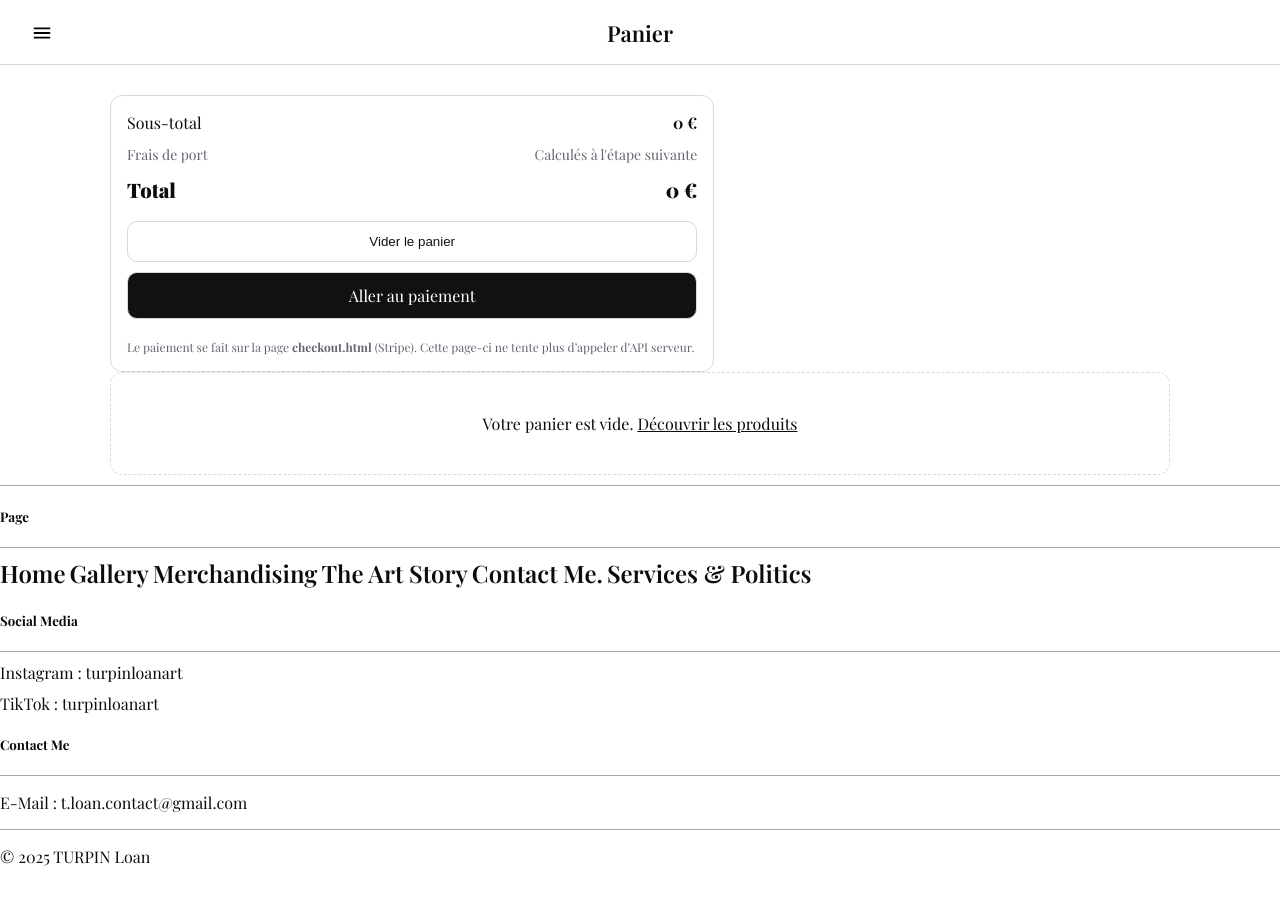
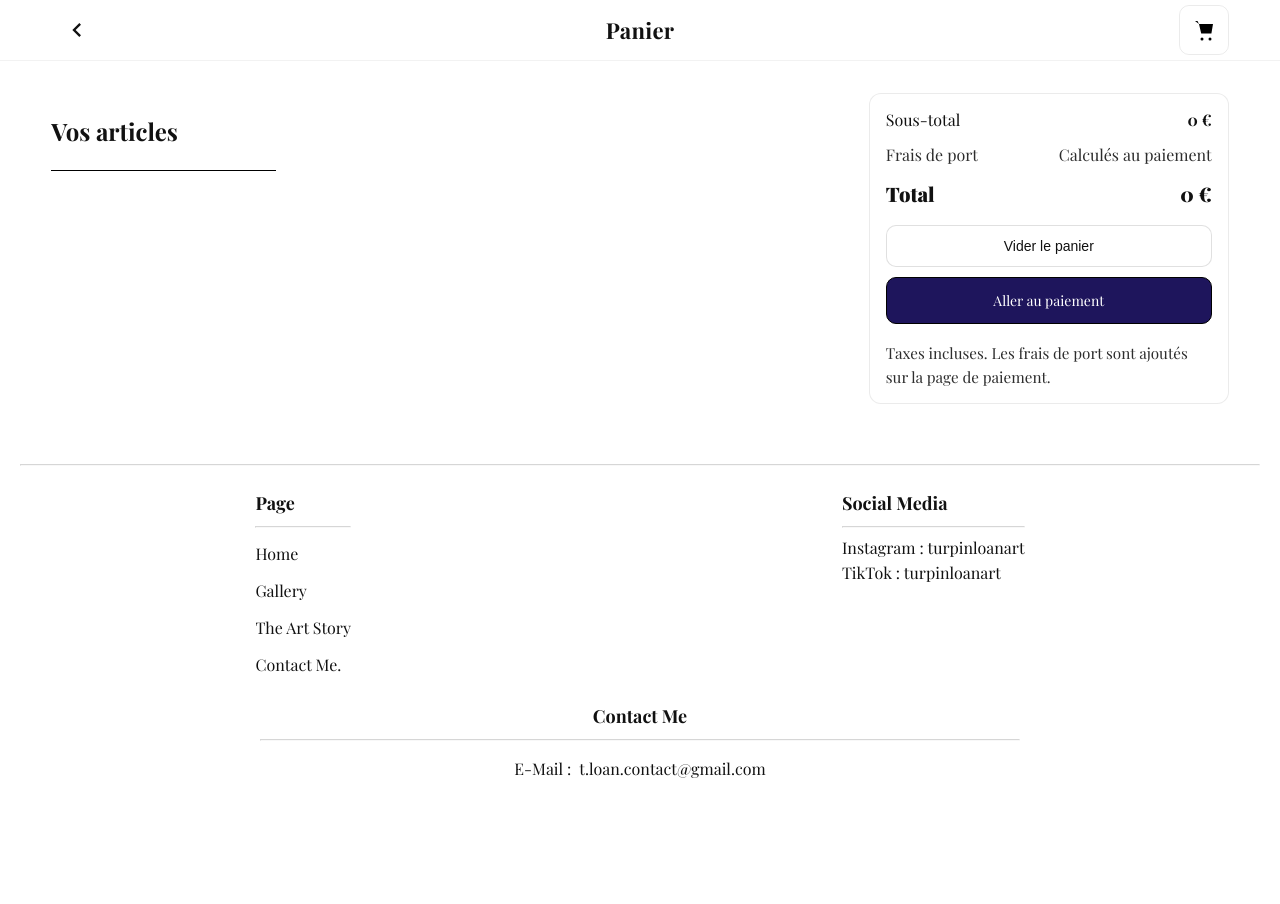
Before and after one commit to Loan881/turpinloandev, a plain HTML site: page panier.html in a window 1280 px wide. After the commit the page ends 800 px from the top, so only its background shows below. Drawn offline with nearby package versions, Linux system fonts and the light colour scheme; a web font is replaced by a local one.

Commit message:
Update panier.html

```diff
--- a/panier.html
+++ b/panier.html
@@ -2,170 +2,211 @@
 <html lang="fr">
 <head>
   <meta charset="utf-8" />
+  <title>Panier</title>
   <meta name="viewport" content="width=device-width, initial-scale=1" />
-  <title>Panier</title>
 
-  <!-- Favicons (optionnel) -->
-  <link rel="icon" href="favicon.ico" sizes="any">
-  <link rel="icon" type="image/png" href="favicon-32.png" sizes="32x32">
-  <link rel="icon" type="image/png" href="favicon-16.png" sizes="16x16">
-  <link rel="apple-touch-icon" href="apple-touch-icon.png">
-
-  <!-- Police Playfair Display -->
-  <link rel="preconnect" href="https://fonts.googleapis.com" crossorigin>
+  <!-- Font -->
+  <link rel="preconnect" href="https://fonts.googleapis.com">
   <link rel="preconnect" href="https://fonts.gstatic.com" crossorigin>
-  <link href="https://fonts.googleapis.com/css2?family=Playfair+Display:wght@100;400;600;700;900&display=swap" rel="stylesheet">
+  <link href="https://fonts.googleapis.com/css2?family=Playfair+Display:wght@300;400;500;600;700;900&display=swap" rel="stylesheet">
 
   <style>
-    :root{ --bg:#0f1014; --ink:#0b0c10; --paper:#ffffff; --muted:#636570; --line:#d7d9e0; --accent:#222; --radius:16px; --container: 1100px; --pad-x: 20px; }
-    *{ box-sizing:border-box; }
-    html,body{ height:100%; }
-    body{ margin:0; font-family: "Playfair Display", serif; background: var(--paper); color: var(--ink); }
-    img{ max-width:100%; display:block; }
-    a{ color: inherit; text-decoration: none; }
-    .container{ width:100%; max-width: var(--container); margin: 0 auto; padding-left: var(--pad-x); padding-right: var(--pad-x); }
+    :root{
+      --bg:#ffffff;
+      --bg-alt:#f7f7f7;
+      --text:#111111;
+      --muted:#2d2d2d;
+      --border:#000000;
+      --accent:#1E155C;
+      --accent-2:#181451;
+    }
 
-    /* Appbar */
-    .appbar{ position:sticky; top:0; z-index:20; background: var(--paper); border-bottom: 1px solid var(--line); width: 100%; }
-    .bar{ height:64px; display:grid; grid-template-columns:1fr auto 1fr; align-items:center; padding:0 var(--pad-x); }
-    .title{ font-weight: 600; font-size: 22px; text-align:center }
-    .icon-btn{ width:44px; height:44px; display:inline-grid; place-items:center; border-radius:50%; border:1px solid transparent; cursor:pointer; }
-    .icon-btn:hover{ background:#f2f3f7; border-color:#e6e8ef }
-    .icon-btn svg{ width:22px; height:22px; fill:#000 }
-    .left{ display:flex; gap:6px; align-items:center }
-    .right{ justify-self:end }
+    *{box-sizing:border-box}
+    html,body{height:100%; overflow-x:hidden}
+    body{
+      margin:0; font-family:"Playfair Display", serif;
+      color:var(--text); background:var(--bg); line-height:1.55;
+    }
+    img{max-width:100%; height:auto; display:block}
+    a{color:inherit; text-decoration:none}
+    .container{width:min(1200px, 92%); margin-inline:auto}
 
-    /* Drawer */
-    .drawer{ position:fixed; inset:0 auto 0 0; width:320px; background:#fff; border-right:1px solid var(--line); transform: translateX(-100%); transition: transform .25s ease; z-index:30; }
-    #drawer-toggle:checked ~ .drawer{ transform: translateX(0) }
-    #drawer-toggle:checked ~ .backdrop{ opacity:1; pointer-events:auto }
-    .drawer-inner{ height:100%; padding:20px; display:flex; flex-direction:column; }
-    .brand{ font-weight: 900; font-size: 32px; margin:60px 0 12px }
-    .divider{ border:0; height:1px; background:#000; opacity:.35; margin:10px 0 }
-    .drawer-nav{ display:grid; gap:20px; margin:40px 0 }
-    .nav-link {font-weight: 600; font-size: 24px; line-height: 1.3;}
-    .drawer-spacer{ flex:1 }
-    .social-lines{ display:grid; gap:10px; font-size: 16px }
-    .backdrop{ position:fixed; inset:0; background: rgba(0,0,0,.25); z-index:25; opacity:0; pointer-events:none; transition:.25s; }
+    /* Topbar (identique style TAOG) */
+    header{
+      background:var(--bg);
+      position:sticky; top:0; z-index:40;
+      border-bottom:1px solid rgba(0,0,0,.05);
+      backdrop-filter:saturate(160%) blur(6px);
+    }
+    .topbar{position:relative; display:flex; align-items:center; justify-content:center; gap:12px; padding:12px 0; min-height:60px}
+    .back{position:absolute; left:0; top:50%; transform:translateY(-50%)}
+    .back a{display:inline-flex; align-items:center; justify-content:center; padding:12px; border:none; background:transparent; border-radius:8px; line-height:0; cursor:pointer}
+    .back a:hover{opacity:.85}
+    .back a svg{width:28px; height:28px; fill:currentColor}
+    .title{position:absolute; left:50%; transform:translateX(-50%); margin:0; font-weight:700; font-size:22px; letter-spacing:.3px; white-space:nowrap; text-align:center}
 
-    /* Panier */
-    main{ padding: 30px 0 60px; }
-    .grid{ display:grid; grid-template-columns: 1fr; gap: 24px; }
-    @media (min-width: 950px){ .grid{ grid-template-columns: 1.4fr 1fr; } }
+    /* Badge panier (optionnel sur cette page) */
+    .cart{position:absolute; right:0; top:50%; transform:translateY(-50%)}
+    .cart a{display:inline-flex; align-items:center; justify-content:center; padding:12px; border-radius:10px; border:1px solid rgba(0,0,0,.08)}
+    .cart svg{width:24px; height:24px}
+    .badge{ margin-left:8px; min-width:18px; height:18px; padding:0 6px; border-radius:9px; background:#000; color:#fff; font-size:11px; line-height:18px; text-align:center; font-weight:900; display:none }
 
-    .cart{ border:1px solid var(--line); border-radius:12px; overflow:hidden; }
-    .cart-header, .cart-line{ display:grid; grid-template-columns: 1fr 120px 110px 40px; gap:10px; align-items:center; padding:12px; }
-    .cart-header{ background:#fafbfe; font-weight:700; }
-    .cart-line{ border-top:1px solid var(--line); }
-    .cart-item{ display:flex; gap:12px; align-items:center; }
-    .thumb{ width:80px; height:80px; border-radius:8px; overflow:hidden; border:1px solid var(--line); background:#fff; flex:0 0 auto; }
-    .thumb img{ width:100%; height:100%; object-fit:cover; }
-    .name{ font-weight:700; }
-    .muted{ color:var(--muted); font-size:14px; }
+    /* Sections / titres */
+    section{padding:32px 0}
+    .h2{font-weight:700}
+    .rule{width:225px; height:1px; background:#000; margin:8px 0 18px}
+    .muted{color:var(--muted)}
 
-    .qty{ display:inline-flex; gap:8px; align-items:center; }
-    .qty button{ width:28px; height:28px; border-radius:6px; background:#f2f3f7; border:1px solid #e6e8ef; cursor:pointer; }
+    /* Layout panier */
+    .grid{
+      display:grid;
+      grid-template-columns: 1fr minmax(260px, 360px);
+      gap: clamp(16px, 3.5vw, 28px);
+      align-items:start;
+    }
+    @media (max-width: 880px){
+      .grid{ grid-template-columns: 1fr; }
+    }
 
-    .rm{ background:transparent; border:0; font-size:20px; color:#999; cursor:pointer; }
+    /* Liste d'articles */
+    .list{display:grid; gap:12px}
+    .row{
+      display:grid; grid-template-columns: auto 1fr auto; gap:12px;
+      align-items:center;
+      background:var(--bg);
+      border:1px solid rgba(0,0,0,.08);
+      border-radius:12px; padding:10px;
+    }
+    .thumb{width:92px; height:92px; border-radius:10px; overflow:hidden; background:#f4f4f6; border:1px solid rgba(0,0,0,.06)}
+    .thumb img{width:100%; height:100%; object-fit:cover}
 
-    .summary{ border:1px solid var(--line); border-radius:12px; padding:16px; display:grid; gap:12px; align-self:start; position:sticky; top:86px; }
-    .row{ display:flex; justify-content:space-between; }
-    .total{ font-weight:800; font-size:20px; }
+    .meta{display:grid; gap:6px}
+    .name{font-weight:700}
+    .opt{font-size:.95rem; color:var(--muted)}
 
-    .btn{ border:1px solid var(--line); background:#111; color:#fff; padding:12px 14px; border-radius:10px; cursor:pointer; text-align:center; }
-    .btn.secondary{ background:#fff; color:#111; }
+    .act{display:grid; gap:8px; justify-items:end}
+    .qty{
+      display:inline-grid; grid-auto-flow:column; gap:8px; align-items:center;
+      border:1px solid rgba(0,0,0,.12); border-radius:999px; padding:4px 8px;
+    }
+    .qty button{
+      width:28px; height:28px; border-radius:50%; border:1px solid rgba(0,0,0,.12);
+      background:#fff; cursor:pointer;
+    }
+    .price{font-weight:800}
+    .rm{background:transparent; border:none; color:#999; cursor:pointer; font-size:14px; text-decoration:underline}
 
-    .empty{ text-align:center; padding:40px; border:1px dashed var(--line); border-radius:12px; }
+    /* Résumé */
+    .summary{
+      position:sticky; top:84px;
+      background:var(--bg);
+      border:1px solid rgba(0,0,0,.08);
+      border-radius:12px;
+      padding:14px 16px;
+      display:grid; gap:10px;
+    }
+    .rowline{display:flex; justify-content:space-between; gap:12px}
+    .total{font-weight:800; font-size: clamp(1.05rem, 1vw + 1rem, 1.25rem)}
+    .buttons{display:grid; gap:10px; margin-top:6px}
+    .button{
+      display:inline-block; background:var(--accent); color:#fff;
+      border:1px solid #000; padding:12px 16px; border-radius:10px; font-size:14px; text-align:center; cursor:pointer
+    }
+    .ghost{
+      display:inline-block; background:#fff; color:#111;
+      border:1px solid rgba(0,0,0,.12); padding:12px 16px; border-radius:10px; font-size:14px; text-align:center; cursor:pointer
+    }
+
+    /* Vide */
+    .empty{
+      text-align:center;
+      border:1px dashed rgba(0,0,0,.18);
+      border-radius:12px;
+      padding:28px;
+    }
+
+    /* Footer (identique TAOG) */
+    .site-footer{ padding: 20px; background:#fff }
+    .site-footer .divider{ background:#000; opacity:.4 }
+    .footer-top{ display:flex; gap:20px; justify-content:space-around; align-items:flex-start; padding: 10px 0 20px }
+    .footer-title{ font-weight: 700; font-size: 18px; margin: 6px 0 }
+    .footer-links{ display:grid; gap:12px; margin-top:14px }
+    .footer-contact{ width:min(800px, 100%); margin: 0 auto; text-align:center; padding: 0 20px 20px }
+    .footer-contact .line{ font-size: 16px; display:flex; gap:8px; justify-content:center }
+    .credit{ width:220px; margin: 20px auto 0 }
+
+    @media (max-width: 768px){
+      .title{font-size:18px}
+    }
   </style>
 </head>
 <body>
 
-<input id="drawer-toggle" type="checkbox" hidden>
-
-<!-- Drawer -->
-<aside class="drawer" aria-label="Menu latéral">
-  <div class="drawer-inner">
-    <h1 class="brand">TURPIN Loan</h1>
-    <hr class="divider">
-    <nav class="drawer-nav" aria-label="Navigation latérale">
-      <a href="https://loan881.github.io/loanturpin/" class="nav-link">Home</a>
-      <a href="https://loan881.github.io/loanturpin/gallery" class="nav-link">Gallery</a>
-      <a href="https://loan881.github.io/loanturpin/merchandising" class="nav-link">Merchandising</a>
-      <a href="https://loan881.github.io/loanturpin/theartstory" class="nav-link">The Art Story</a>
-      <a href="https://loan881.github.io/loanturpin/contactme" class="nav-link">Contact Me.</a>
-      <a href="https://loan881.github.io/loanturpin/services&politics" class="nav-link">Services & Politics</a>
-    </nav>
-    <div class="drawer-spacer"></div>
-    <h2 class="footer-title">Social Media</h2>
-    <hr class="divider">
-    <div class="social-lines">
-      <div>Instagram : <a class="value" href="https://instagram.com/turpinloanart" target="_blank" rel="noopener">turpinloanart</a></div>
-      <div>TikTok : <a class="value" href="https://tiktok.com/@turpinloanart" target="_blank" rel="noopener">turpinloanart</a></div>
+  <!-- Top Bar -->
+  <header>
+    <div class="container topbar">
+      <div class="back">
+        <a href="produits.html" aria-label="Retour" title="Retour">
+          <svg viewBox="0 0 24 24" aria-hidden="true"><path d="M15.41 7.41 14 6l-6 6 6 6 1.41-1.41L10.83 12z"/></svg>
+        </a>
       </div>
+      <h1 class="title">Panier</h1>
+      <div class="cart">
+        <a href="panier.html" aria-label="Panier">
+          <svg viewBox="0 0 24 24" aria-hidden="true"><path d="M7 6h14l-1.6 9.5H9.2L7 6zm0 0L5.5 3H3"/><circle cx="10" cy="21" r="1.5"/><circle cx="18" cy="21" r="1.5"/></svg>
+          <span id="cartBadge" class="badge">0</span>
+        </a>
       </div>
-</aside>
-
-<label class="backdrop" for="drawer-toggle" aria-hidden="true"></label>
-
-<!-- Navbar -->
-<header class="appbar">
-  <div class="bar">
-    <div class="left">
-      <label class="icon-btn" for="drawer-toggle" aria-label="Menu">
-        <svg viewBox="0 0 24 24" aria-hidden="true"><path d="M3 18h18v-2H3v2zm0-5h18v-2H3v2zm0-7v2h18V6H3z"/></svg>
-      </label>
-    </div>
-    <h2 class="title">Panier</h2>
-    <div class="right"></div>
     </div>
   </header>
 
-<main>
+  <!-- Contenu -->
+  <section>
     <div class="container">
       <div class="grid">
-      <!-- Panier -->
-      <section class="cart" id="cart">
-        <div class="cart-header">
-          <div>Article</div>
-          <div>Quantité</div>
-          <div>Prix</div>
-          <div></div>
+        <!-- Liste articles -->
+        <div>
+          <h2 class="h2">Vos articles</h2>
+          <div class="rule"></div>
+
+          <div id="empty" class="empty" style="display:none">
+            Votre panier est vide. <a class="button" href="produits.html" style="margin-left:10px">Découvrir les produits</a>
           </div>
-        <div id="cart-body"></div>
+
+          <div id="list" class="list" aria-live="polite"></div>
+        </div>
+
+        <!-- Résumé -->
+        <aside class="summary" aria-label="Récapitulatif">
+          <div class="rowline"><span>Sous-total</span><strong id="subtotal">0 €</strong></div>
+          <div class="rowline muted"><span>Frais de port</span><span>Calculés au paiement</span></div>
+          <div class="rowline total"><span>Total</span><span id="total">0 €</span></div>
+
+          <div class="buttons">
+            <button id="clear" class="ghost" type="button">Vider le panier</button>
+            <a class="button" href="checkout.html">Aller au paiement</a>
+          </div>
+
+          <p class="muted" style="font-size:.95rem; margin:8px 0 0">
+            Taxes incluses. Les frais de port sont ajoutés sur la page de paiement.
+          </p>
+        </aside>
+      </div>
+    </div>
   </section>
 
-      <!-- Récap & Actions -->
-      <aside class="summary">
-        <div class="row"><span>Sous-total</span><strong id="subtotal">0 €</strong></div>
-        <div class="row muted"><span>Frais de port</span><span id="shipping">Calculés à l'étape suivante</span></div>
-        <div class="row total"><span>Total</span><span id="total">0 €</span></div>
-        <div style="display:grid; gap:10px; margin-top:6px">
-          <button id="clear" class="btn secondary">Vider le panier</button>
-          <a class="btn" href="checkout.html">Aller au paiement</a>
-        </div>
-        <p class="muted" style="font-size:12px;margin:8px 0 0">Le paiement se fait sur la page <strong>checkout.html</strong> (Stripe). Cette page-ci ne tente plus d’appeler d’API serveur.</p>
-      </aside>
-    </div>
-
-    <div id="empty" class="empty" style="display:none">
-      Votre panier est vide. <a href="merchandising" style="text-decoration:underline">Découvrir les produits</a>
-    </div>
-  </div>
-
-  <!-- Footer (identique à Home) -->
+  <!-- Footer -->
   <footer id="contact" class="site-footer" role="contentinfo">
     <hr class="divider" aria-hidden="true">
     <div class="footer-top">
       <div class="col">
         <h5 class="footer-title">Page</h5>
         <hr class="divider w30" aria-hidden="true">
-        <nav class="footer-links" aria-label="Pied de page - navigation">
+        <nav class="footer-links" aria-label="Footer navigation">
           <a href="https://loan881.github.io/loanturpin/" class="nav-link">Home</a>
           <a href="https://loan881.github.io/loanturpin/gallery" class="nav-link">Gallery</a>
-          <a href="https://loan881.github.io/loanturpin/merchandising" class="nav-link">Merchandising</a>
           <a href="https://loan881.github.io/loanturpin/theartstory" class="nav-link">The Art Story</a>
           <a href="https://loan881.github.io/loanturpin/contactme" class="nav-link">Contact Me.</a>
-          <a href="https://loan881.github.io/loanturpin/services&politics" class="nav-link">Services & Politics</a>
         </nav>
       </div>
       <div class="col">
@@ -188,137 +229,81 @@
       </div>
     </div>
   </footer>
-</main>
 
   <script>
-  // ====== Catalogue (fallback si pas de data/products.json) ======
-  const FALLBACK_PRODUCTS = [
-    { id: 'tee-classic', name: 'T-shirt Classic', price: 1990, currency: 'EUR', image: 'https://picsum.photos/300/300?random=1' },
-    { id: 'hoodie-premium', name: 'Hoodie Premium', price: 3990, currency: 'EUR', image: 'https://picsum.photos/300/300?random=2' },
-    { id: 'mug-fun', name: 'Mug Fun', price: 1490, currency: 'EUR', image: 'https://picsum.photos/300/300?random=3' }
-  ];
-  let PRODUCTS = FALLBACK_PRODUCTS;
+    /* ===== Utils & Panier ===== */
+    const € = v => new Intl.NumberFormat('fr-FR',{style:'currency',currency:'EUR'}).format((v||0)/100);
+    const el = id => document.getElementById(id);
 
-  async function loadProducts() {
-    try {
-      const res = await fetch('data/products.json'); // chemin RELATIF GitHub Pages
-      if (!res.ok) throw new Error('no json');
-      PRODUCTS = await res.json();
-    } catch (_) {
-      PRODUCTS = FALLBACK_PRODUCTS;
+    const CART_KEY = 'cart';
+    const loadCart = ()=>{ try{ return JSON.parse(localStorage.getItem(CART_KEY)||'[]'); }catch{ return []; } };
+    const saveCart = c => localStorage.setItem(CART_KEY, JSON.stringify(c));
+    const cartCount = ()=> loadCart().reduce((n,l)=> n + Math.max(1, parseInt(l.qty||1,10)), 0);
+    function updateBadge(){
+      const n = cartCount(), b = el('cartBadge');
+      if(n>0){ b.textContent=n; b.style.display='inline-block'; } else { b.style.display='none'; }
     }
-  }
-  function getProduct(id){ return PRODUCTS.find(p => p.id === id); }
 
-  // Format monnaie
-  const formatEUR = v => new Intl.NumberFormat('fr-FR', { style:'currency', currency:'EUR' }).format((v||0)/100);
-
-  // ====== Panier (normalisation + fusion doublons) ======
-  const cartKey = 'cart';
-
-  function loadCartRaw(){
-    try {
-      const data = JSON.parse(localStorage.getItem(cartKey) || '[]');
-      return Array.isArray(data) ? data : [];
-    } catch { return []; }
-  }
-  function normalizeLine(l){
-    // Accepte {id, name, price, image, option, qty} et formats proches
-    const id = l.id ?? l.productId ?? l.slug;
-    if (!id) return null;
-    const qty = Math.max(1, parseInt(l.qty || 1, 10));
-    const p = getProduct(id);
-    return {
-      id,
-      name: l.name ?? p?.name ?? id,
-      price: Number.isFinite(l.price) ? l.price : (p?.price ?? 0), // cents
-      currency: (l.currency || p?.currency || 'EUR').toUpperCase(),
-      image: l.image ?? p?.image ?? 'https://picsum.photos/120/120?blur=2',
-      option: l.option ?? l.variant ?? '',
-      qty
-    };
-  }
-  function mergeDuplicates(lines){
-    const map = new Map();
-    for (const l of lines){
-      const key = l.id + '|' + (l.option||'');
-      const prev = map.get(key);
-      if (prev) prev.qty += l.qty;
-      else map.set(key, { ...l });
-    }
-    return Array.from(map.values());
-  }
-  function loadCart(){
-    const raw = loadCartRaw();
-    const norm = raw.map(normalizeLine).filter(Boolean);
-    return mergeDuplicates(norm);
-  }
-  function saveCart(c){ localStorage.setItem(cartKey, JSON.stringify(c)); }
-
-  // ====== Rendu ======
-  function computeSubtotal(c){ return c.reduce((s,l)=> s + (l.price*l.qty), 0); }
+    function computeSubtotal(lines){ return lines.reduce((s,l)=> s + (l.price*l.qty), 0); }
 
     function render(){
-    const body = document.getElementById('cart-body');
-    const emptyEl = document.getElementById('empty');
-    const container = document.getElementById('cart');
-    body.innerHTML = '';
+      const list = el('list');
+      const empty = el('empty');
+      list.innerHTML = '';
+
       const cart = loadCart();
-
-    if (!cart.length){
-      container.style.display = 'none';
-      emptyEl.style.display = 'block';
-      document.getElementById('subtotal').textContent = '0 €';
-      document.getElementById('total').textContent = '0 €';
+      if(!cart.length){
+        empty.style.display = 'block';
+        el('subtotal').textContent = '0 €';
+        el('total').textContent = '0 €';
         return;
       }
-    container.style.display = '';
-    emptyEl.style.display = 'none';
+      empty.style.display = 'none';
 
       cart.forEach((l, i) => {
         const row = document.createElement('div');
-      row.className = 'cart-line';
+        row.className = 'row';
         row.innerHTML = `
-        <div class="cart-item">
-          <div class="thumb"><img src="${l.image}" alt=""></div>
-          <div>
-            <div class="name">${l.name}</div>
-            ${l.option ? `<div class="muted">Variante : ${l.option}</div>` : ''}
+          <div class="thumb"><img src="${l.image || 'https://picsum.photos/seed/placeholder/300/300'}" alt=""></div>
+          <div class="meta">
+            <div class="name">${l.name || l.id}</div>
+            ${l.option ? `<div class="opt">Variante : ${l.option}</div>` : ''}
+            <button class="rm" data-i="${i}" aria-label="Retirer">Retirer</button>
           </div>
-        </div>
+          <div class="act">
             <div class="qty">
               <button class="dec" data-i="${i}" aria-label="Diminuer">−</button>
-          <span>${l.qty}</span>
+              <span>${l.qty || 1}</span>
               <button class="inc" data-i="${i}" aria-label="Augmenter">+</button>
             </div>
-        <div><strong>${formatEUR(l.price * l.qty)}</strong></div>
-        <button class="rm" title="Retirer" data-i="${i}">×</button>
+            <div class="price">${€((l.price||0) * (l.qty||1))}</div>
+          </div>
         `;
-      body.appendChild(row);
+        list.appendChild(row);
       });
 
       const subtotal = computeSubtotal(cart);
-    document.getElementById('subtotal').textContent = formatEUR(subtotal);
-    document.getElementById('total').textContent = formatEUR(subtotal); // frais de port ajoutés au checkout
+      el('subtotal').textContent = €(subtotal);
+      el('total').textContent    = €(subtotal);
 
-    // Actions qty/remove
-    body.onclick = (e) => {
+      // Delegation actions
+      list.onclick = (e)=>{
         const inc = e.target.closest('.inc');
         const dec = e.target.closest('.dec');
         const rm  = e.target.closest('.rm');
         const c = loadCart();
-      if (inc){ c[+inc.dataset.i].qty++; saveCart(c); render(); }
-      if (dec){ c[+dec.dataset.i].qty = Math.max(1, c[+dec.dataset.i].qty-1); saveCart(c); render(); }
-      if (rm){  c.splice(+rm.dataset.i,1); saveCart(c); render(); }
+        if(inc){ c[+inc.dataset.i].qty = (c[+inc.dataset.i].qty||1) + 1; saveCart(c); updateBadge(); render(); }
+        if(dec){ c[+dec.dataset.i].qty = Math.max(1, (c[+dec.dataset.i].qty||1)-1); saveCart(c); updateBadge(); render(); }
+        if(rm){  c.splice(+rm.dataset.i,1); saveCart(c); updateBadge(); render(); }
       };
     }
 
-  // Vider le panier
-  document.getElementById('clear').onclick = () => { localStorage.setItem(cartKey, '[]'); render(); };
+    // Vider
+    el('clear').onclick = ()=>{ localStorage.setItem(CART_KEY, '[]'); updateBadge(); render(); };
 
     // Init
-  (async function(){
-    await loadProducts();
+    (function(){
+      updateBadge();
       render();
     })();
   </script>
```
Lines whose indentation alone changed are shown as unchanged.
